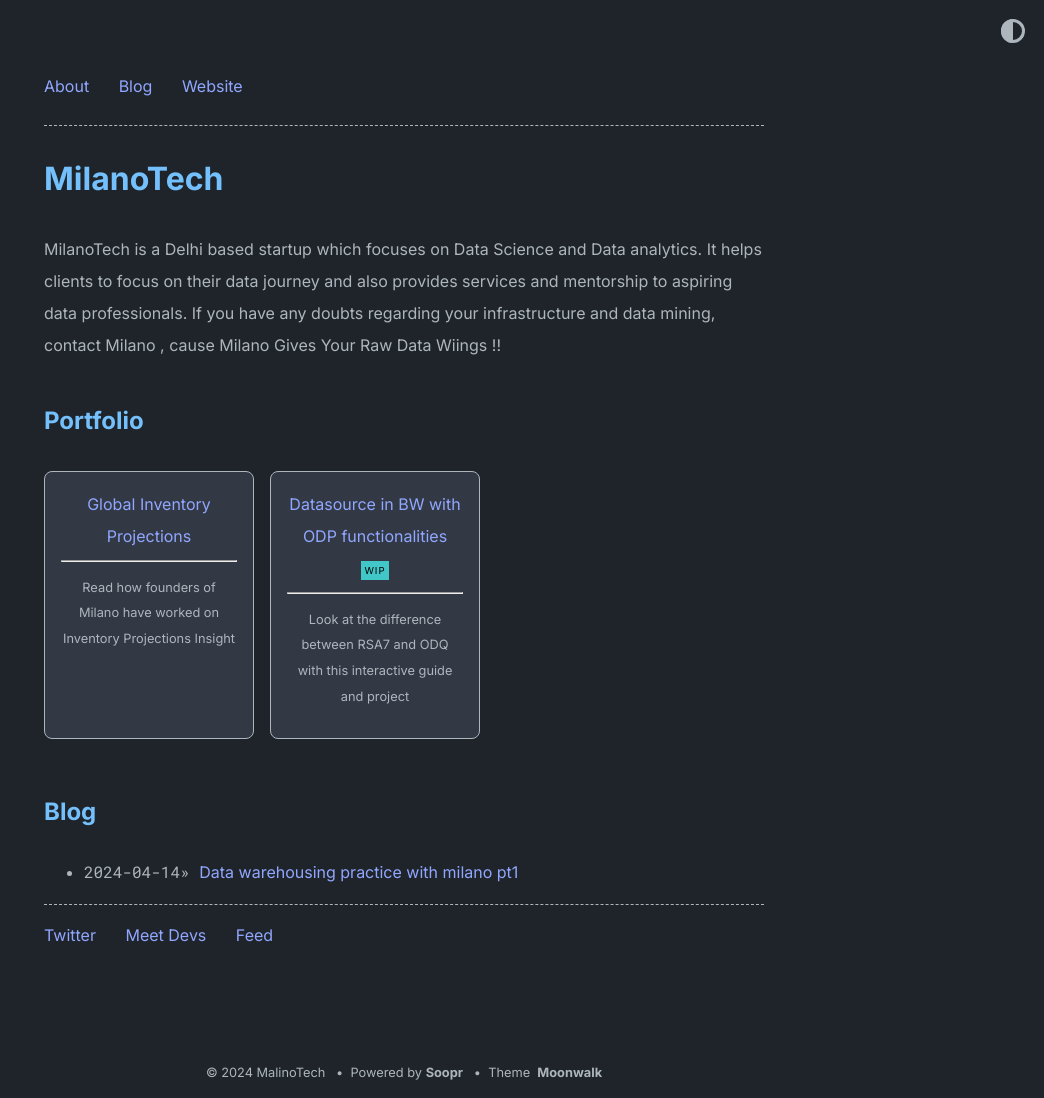
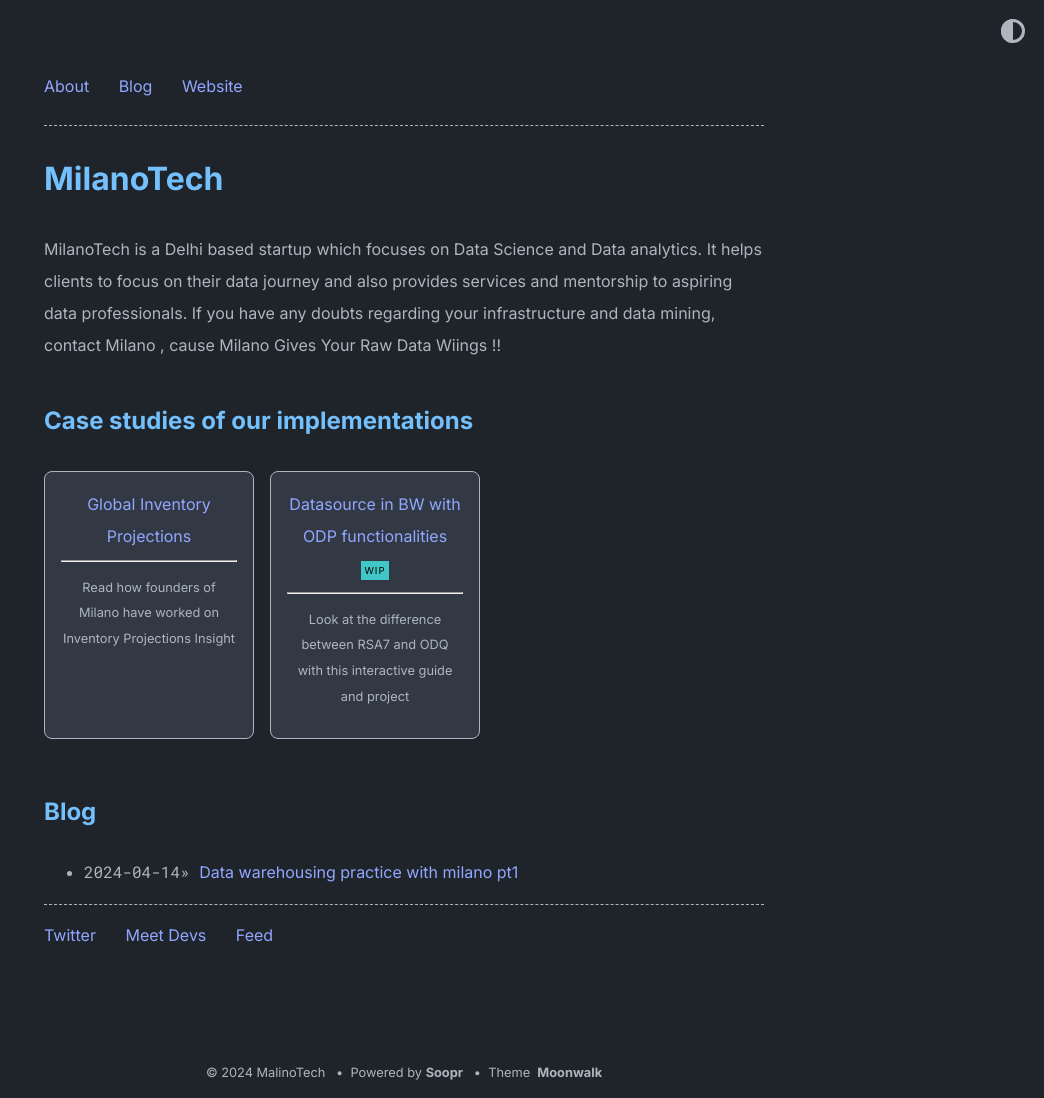
Before and after one commit to MilanoTech/milanotech.github.io, a Jekyll site: the page built from index.md, in a window 1280 px wide. Shown: the whole page, without its empty margins (236-1280 px from the left). Built offline with Jekyll 4.4.1, drawn with Linux system fonts in a browser that asks for light colours.

Commit message:
Update _config.yml

```diff
--- a/_config.yml
+++ b/_config.yml
@@ -35,7 +35,7 @@ theme_config:
   show_tags: true # show tags in a blog posts
   # options for "home" page
   home:
-    title_projects: Portfolio
+    title_projects: Case studies of our implementations
     title_misc_list: Details
     title_blog: Blog
     title_old_projects: Old Projects
```
